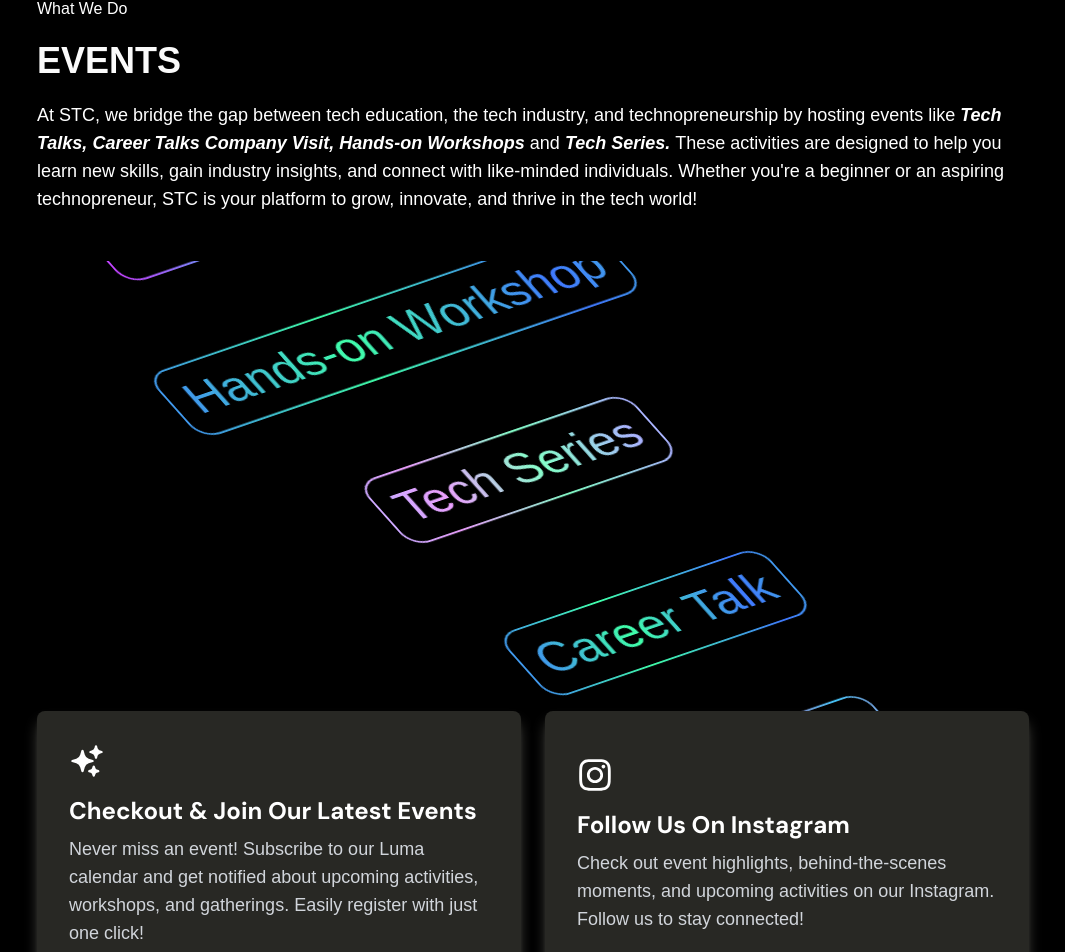
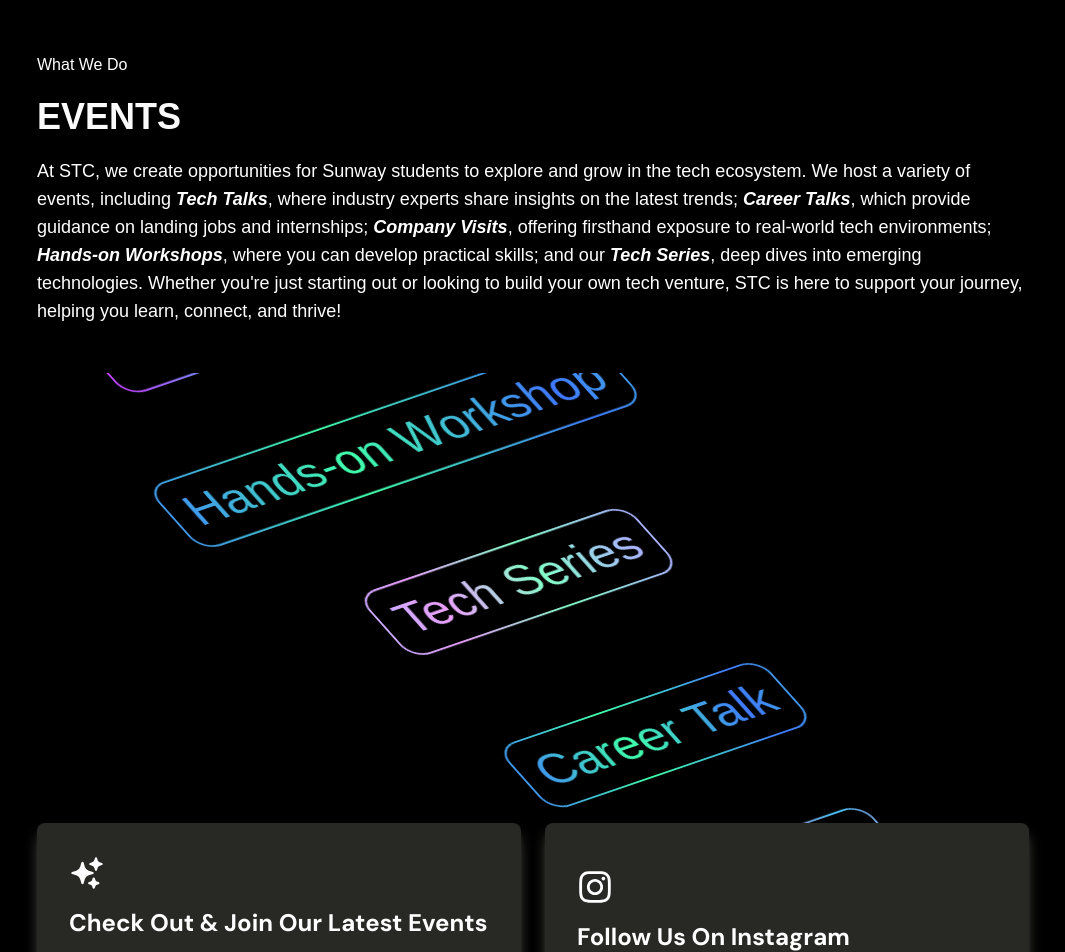
Before and after one commit to sunwaytechclub-user/stc-website-2025, a Next.js app: page / in a window 1280 px wide. Shown: the part 3133-4085 px from the top of the page, without its empty margins (107-1172 px from the left). Built offline with nearby package versions, Linux system fonts and the light colour scheme.

Commit message:
change web title and section captions

```diff
--- a/app/layout.tsx
+++ b/app/layout.tsx
@@ -21,7 +21,7 @@
 });
 
 export const metadata: Metadata = {
-  title: "STC Official Page",
+  title: "Sunway Tech Club | STC",
   description: "Sunway Tech Club Official Page",
   icons:{
     icon:"favicon.png"
--- a/components/AboutUs.tsx
+++ b/components/AboutUs.tsx
@@ -34,7 +34,7 @@
           transition={{ ease: "easeInOut", duration: 0.75 }}
         >
           <p className="text-sm sm:text-base md:text-lg ">
-            STC is a club with a vision to Bridge the gap between tech education, tech industry, and technopreneurship. This is done through many events, activities and workshops catered to all members of the club. STC is also a place for you to build connections and network with like minded people who want to achieve the same things as you do.
+          STC is a dynamic tech community dedicated to bridging the gap between tech education, the tech industry, and technopreneurship. Our primary focus is on empowering Sunway students through engaging events, hands-on workshops, and industry-driven activities that equip them with real-world skills. STC is more than just a club — it&apos;s a thriving network of like-minded individuals who share a passion for technology and innovation. Whether you&apos;re looking to upskill, explore career opportunities, or connect with fellow tech enthusiasts, STC provides the platform to help you grow and achieve your goals.
           </p>
         </motion.div>
         <div className="flex justify-center">
--- a/components/Collab.tsx
+++ b/components/Collab.tsx
@@ -28,7 +28,7 @@
         transition={{ ease: "easeInOut", duration: 0.75, delay: 0.2 }}
         className="heading-style-2"
       >
-        Collaboration drive innovation!
+        Collaboration drives innovation!
       </motion.h1>
       <motion.div
         initial={{ y: 48, opacity: 0 }}
--- a/components/Event.tsx
+++ b/components/Event.tsx
@@ -89,16 +89,14 @@
         transition={{ ease: "easeInOut", duration: 0.75 }}
       >
         <p className="text-sm sm:text-base md:text-lg ">
-        At STC, we bridge the gap between tech education, the tech industry, and technopreneurship
-        by hosting events like
-        <span className="italic font-bold"> Tech Talks,</span>
-        <span className="italic font-bold"> Career Talks</span>
-        <span className="italic font-bold"> Company Visit,</span>
-        <span className="italic font-bold"> Hands-on Workshops </span> and
-        <span className="italic font-bold"> Tech Series. </span>
-        These activities are designed to help you learn new skills, gain industry insights, and connect
-        with like-minded individuals. Whether you&apos;re a beginner or an aspiring technopreneur,
-        STC is your platform to grow, innovate, and thrive in the tech world!
+        At STC, we create opportunities for Sunway students to explore and grow in the tech ecosystem.
+        We host a variety of events, including <span className="italic font-bold">Tech Talks</span>, where industry experts share insights on the latest trends;
+        <span className="italic font-bold"> Career Talks</span>, which provide guidance on landing jobs and internships;
+        <span className="italic font-bold"> Company Visits</span>, offering firsthand exposure to
+        real-world tech environments; <span className="italic font-bold"> Hands-on Workshops</span>,
+        where you can develop practical skills; and our <span className="italic font-bold">Tech Series</span>,
+        deep dives into emerging technologies. Whether you&apos;re just starting out or looking to build your own tech venture,
+        STC is here to support your journey, helping you learn, connect, and thrive!
         </p>
         <div className="mt-8 md:mt-12">
           <InfiniteScroll
@@ -126,9 +124,9 @@
               className=""
             >
               <HiSparkles className="text-4xl  mb-4" />
-              <h3 className={`${dmSans.className}  text-xl md:text-2xl font-bold mb-2`}>Checkout & Join Our Latest Events</h3>
+              <h3 className={`${dmSans.className}  text-xl md:text-2xl font-bold mb-2`}>Check Out & Join Our Latest Events</h3>
               <p className="text-gray-300 mb-6 text-sm sm:text-base md:text-lg">
-              Never miss an event! Subscribe to our Luma calendar and get notified about upcoming activities, workshops, and gatherings. Easily register with just one click!
+              Never miss an event! Subscribe to our Luma calendar to receive notifications about upcoming activities, workshops, and gatherings. Register easily with just one click!
               </p>
               <Button
                 className="relative z-10 bg-[#43433f] hover:opacity-90 transition-opacity px-8 py-2  font-semibold"
@@ -154,7 +152,7 @@
               <FaInstagram className="text-4xl mb-4" />
               <h3 className={`${dmSans.className} text-xl md:text-2xl font-bold mb-2`}>Follow Us On Instagram</h3>
               <p className="text-gray-300 mb-6 text-sm sm:text-base md:text-lg">
-                Check out event highlights, behind-the-scenes moments, and upcoming activities on our Instagram. Follow us to stay connected!
+              Check out event highlights and stay updated on upcoming activities through our Instagram. Follow us to stay connected and never miss out!
               </p>
               <Button
                 className="relative z-10 bg-[#43433f] hover:opacity-90 transition-opacity px-8 py-2  font-semibold"
```
